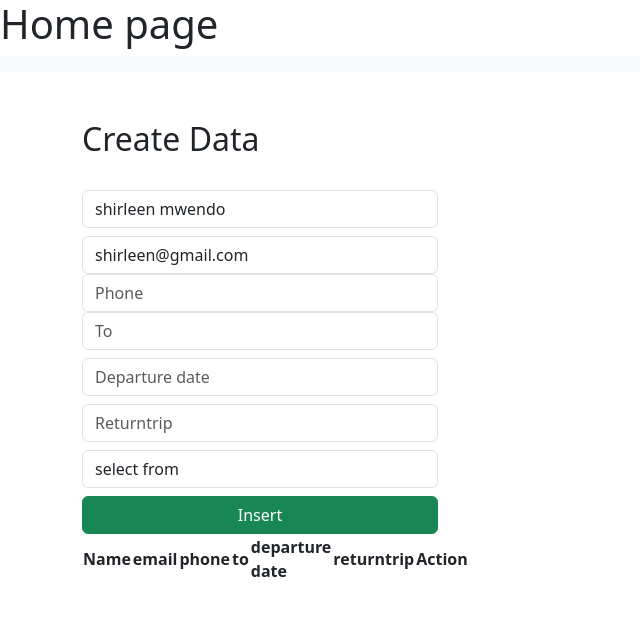
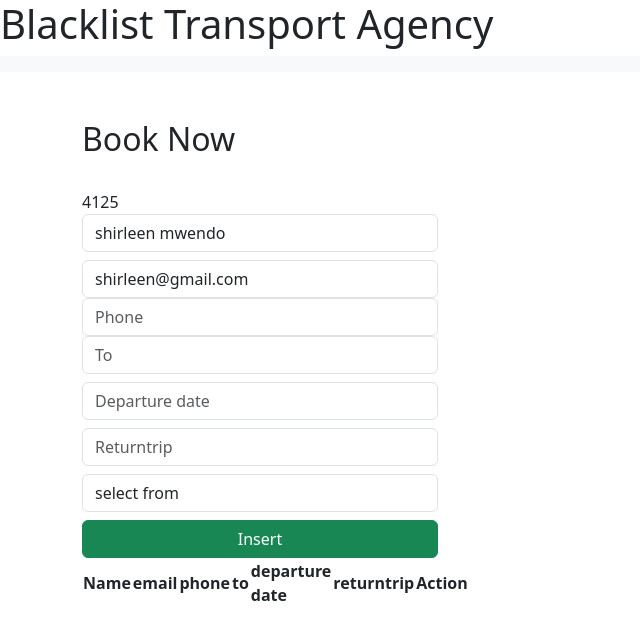
Before and after one commit to erwanmark/erwandjango, a Django app: page /update/12 in a window 1280 px wide. Shown: the top 640 px of the page, without its empty margins (0-640 px from the left). Run offline with Django 4.2, Linux system fonts and the light colour scheme; data comes from the database, SQL or seed files in the repository; both versions use the stored data as it was after the commit; lists and menus that the app fills with data are empty.

Commit message:
project django

```diff
--- a/erwandjango/views.py
+++ b/erwandjango/views.py
@@ -3,6 +3,7 @@ from .models import bookingsystem
 
 
 def insertData(request):
+    data= bookingsystem.objects.all
     if request.method == "POST":
         name = request.POST.get('name')
         email = request.POST.get('email')
@@ -15,6 +16,7 @@ def insertData(request):
                                              returntrip=returntrip,)
         query.save()
         return redirect("/")
+    context={"data": data}
     return render(request, "index.html")
 
 
--- a/templates/edit.html
+++ b/templates/edit.html
@@ -5,7 +5,7 @@
     <title>Login</title>
 </head>
 <body>
-<h1>Home page</h1>
+<h1>Blacklist Transport Agency</h1>
 
 
 
@@ -31,12 +31,11 @@
 
         <div class="row">
             <div class="col-md-4">
-                <h2>Create Data</h2>
+                <h2>Book Now</h2>
                 <br>
 
                 <form action="/update/{{ dta.id  }}" method="post">
-                    {% csrf_token %}
-
+                    {% csrf_token %}4125
                     <div class="form-group">
                         <input type="name" value="{{ dta.name }}" class="form-control" placeholder="Name" name="name" required>
                     </div>
```
Also changed, not shown: templates/index.html (+4 -3 lines), db.sqlite3.
